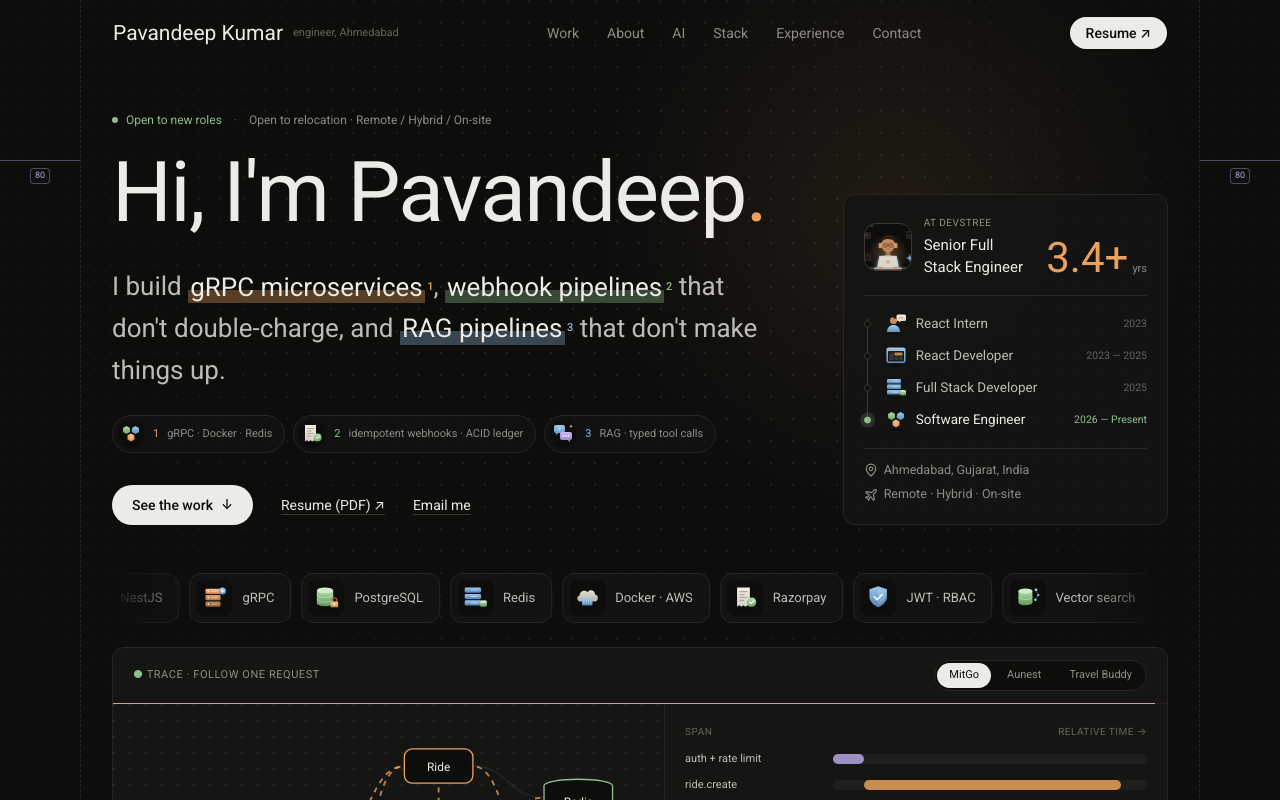
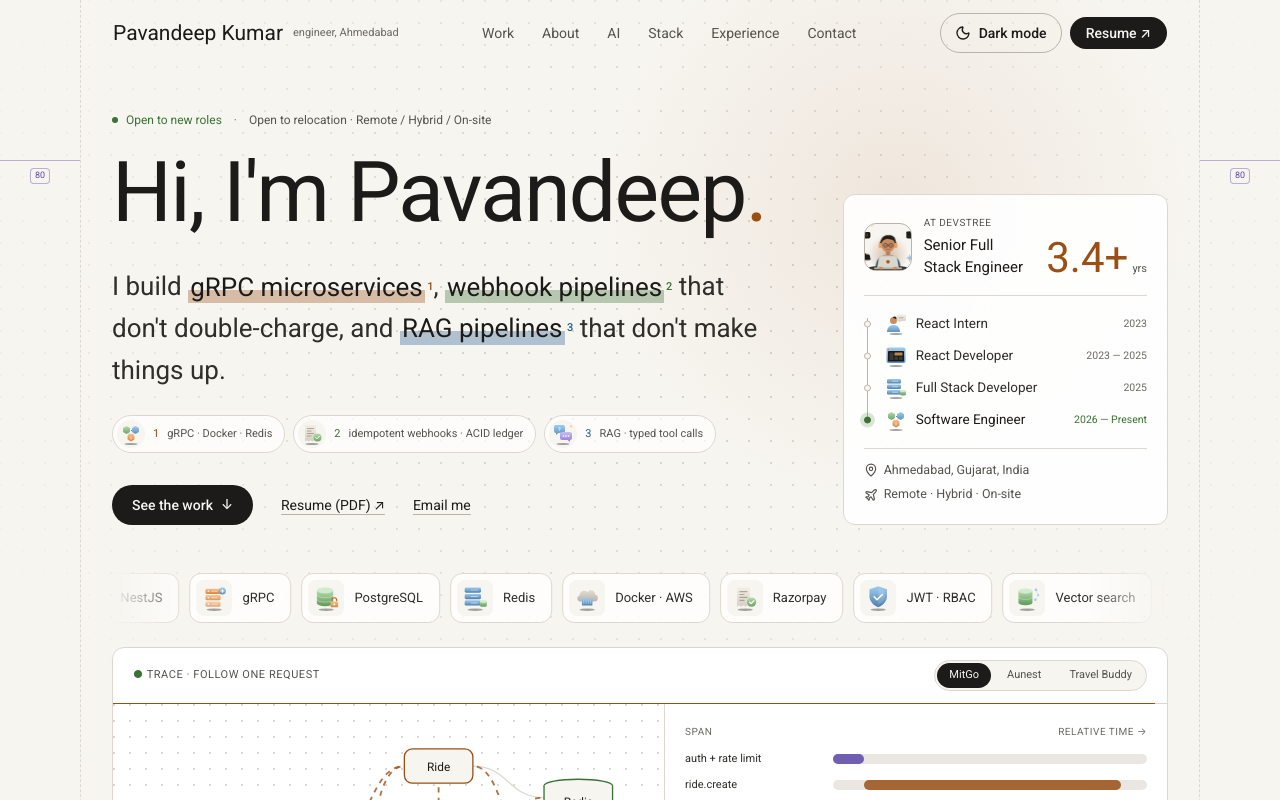
Before and after one commit to pavandeepkumar/pavandeep-portfolio-v5, a React (Vite) app: page / in a window 1280 px wide. Shown: the top 800 px of the page. Built offline with nearby package versions, Linux system fonts and the light colour scheme.

Commit message:
feat:added the light mode

```diff
--- a/index.html
+++ b/index.html
@@ -1,5 +1,5 @@
 <!doctype html>
-<html lang="en" class="dark scroll-smooth">
+<html lang="en" class="scroll-smooth" data-theme="dark">
   <head>
     <meta charset="UTF-8" />
     <script>
@@ -34,6 +34,19 @@
     <meta name="keywords" content="Full Stack Engineer, Node.js Developer, NestJS Developer, React Developer, Backend Engineer, TypeScript Developer, Microservices Engineer, AI Engineer, PostgreSQL, AWS, Docker" />
     <meta name="author" content="Pavandeep Kumar" />
     <meta name="theme-color" content="#0d0d0c" />
+    <script>
+      // Apply saved or system theme before first paint to avoid a flash.
+      (function() {
+        try {
+          var saved = localStorage.getItem('theme');
+          var theme = saved === 'light' || saved === 'dark'
+            ? saved
+            : (window.matchMedia('(prefers-color-scheme: light)').matches ? 'light' : 'dark');
+          document.documentElement.dataset.theme = theme;
+          document.querySelector('meta[name="theme-color"]').setAttribute('content', theme === 'light' ? '#f7f5f0' : '#0d0d0c');
+        } catch (_) {}
+      })();
+    </script>
 
     <!-- Open Graph / Social Cards -->
     <meta property="og:title" content="Pavandeep Kumar — Full Stack Engineer | Node.js | NestJS | React | AI" />
--- a/src/components/layout/Navbar.tsx
+++ b/src/components/layout/Navbar.tsx
@@ -1,5 +1,6 @@
 import React, { useState, useEffect, useLayoutEffect, useRef } from 'react';
 import { Container } from './Section';
+import { ThemeToggle } from './ThemeToggle';
 
 interface NavbarProps {
   onOpenResume: () => void;
@@ -84,7 +85,7 @@ export const Navbar: React.FC<NavbarProps> = ({ onOpenResume }) => {
         <div
           className={`relative overflow-hidden transition-all duration-500 ease-[cubic-bezier(.2,.7,.2,1)] ${
             floating
-              ? 'rounded-full border border-line-strong/70 bg-raised/75 shadow-[0_12px_40px_-12px_rgba(0,0,0,.8)] backdrop-blur-md'
+              ? 'rounded-full border border-line-strong/70 bg-raised/75 shadow-[0_12px_40px_-12px_var(--color-shadow)] backdrop-blur-md'
               : 'rounded-none border border-transparent'
           }`}
         >
@@ -112,7 +113,7 @@ export const Navbar: React.FC<NavbarProps> = ({ onOpenResume }) => {
             >
               {pill && (
                 <span
-                  className="absolute top-1/2 h-8 -translate-y-1/2 rounded-full border border-line-strong bg-white/[0.06] transition-all duration-300 ease-[cubic-bezier(.2,.7,.2,1)]"
+                  className="absolute top-1/2 h-8 -translate-y-1/2 rounded-full border border-line-strong bg-ink/[0.06] transition-all duration-300 ease-[cubic-bezier(.2,.7,.2,1)]"
                   style={{ left: pill.left, width: pill.width }}
                   aria-hidden="true"
                 />
@@ -142,6 +143,7 @@ export const Navbar: React.FC<NavbarProps> = ({ onOpenResume }) => {
             </nav>
 
             <div className="hidden items-center gap-2 lg:flex">
+              <ThemeToggle />
               <button
                 type="button"
                 onClick={onOpenResume}
@@ -156,10 +158,13 @@ export const Navbar: React.FC<NavbarProps> = ({ onOpenResume }) => {
               </button>
             </div>
 
+            <div className="flex items-center gap-1 lg:hidden">
+              {/* Icon-only on phones to leave room for the name; labelled from sm up. */}
+              <ThemeToggle className="px-2.5 [&>span]:hidden sm:px-3.5 sm:[&>span]:inline" />
               <button
                 type="button"
                 onClick={() => setMenuOpen((open) => !open)}
-              className="-mr-2 flex items-center gap-2 p-2 font-mono text-xs uppercase tracking-wider text-ink lg:hidden"
+                className="-mr-2 flex items-center gap-2 p-2 font-mono text-xs uppercase tracking-wider text-ink"
                 aria-expanded={menuOpen}
                 aria-controls="mobile-menu"
               >
@@ -173,6 +178,7 @@ export const Navbar: React.FC<NavbarProps> = ({ onOpenResume }) => {
                 </span>
                 {menuOpen ? 'Close' : 'Menu'}
               </button>
+            </div>
           </Container>
 
           {/* Reading progress along the bottom edge */}
--- /dev/null
+++ b/src/components/layout/ThemeToggle.tsx
@@ -0,0 +1,65 @@
+import React, { useEffect, useState } from 'react';
+import { Moon, Sun } from 'lucide-react';
+
+type Theme = 'light' | 'dark';
+
+const STORAGE_KEY = 'theme';
+const THEME_COLOR: Record<Theme, string> = { light: '#f7f5f0', dark: '#0d0d0c' };
+
+const readSaved = (): Theme | null => {
+  try {
+    const saved = localStorage.getItem(STORAGE_KEY);
+    return saved === 'light' || saved === 'dark' ? saved : null;
+  } catch {
+    return null;
+  }
+};
+
+const applyTheme = (theme: Theme) => {
+  document.documentElement.dataset.theme = theme;
+  document.querySelector('meta[name="theme-color"]')?.setAttribute('content', THEME_COLOR[theme]);
+};
+
+/** Light/dark switch. The initial theme is set in index.html before paint; this keeps it in sync. */
+export const ThemeToggle: React.FC<{ className?: string }> = ({ className = '' }) => {
+  const [theme, setTheme] = useState<Theme>(() =>
+    document.documentElement.dataset.theme === 'light' ? 'light' : 'dark'
+  );
+
+  // Follow the system setting until the visitor picks a theme themselves.
+  useEffect(() => {
+    const mq = window.matchMedia('(prefers-color-scheme: light)');
+    const onChange = (e: MediaQueryListEvent) => {
+      if (readSaved()) return;
+      const next: Theme = e.matches ? 'light' : 'dark';
+      applyTheme(next);
+      setTheme(next);
+    };
+    mq.addEventListener('change', onChange);
+    return () => mq.removeEventListener('change', onChange);
+  }, []);
+
+  const toggle = () => {
+    const next: Theme = theme === 'light' ? 'dark' : 'light';
+    applyTheme(next);
+    setTheme(next);
+    try {
+      localStorage.setItem(STORAGE_KEY, next);
+    } catch {}
+  };
+
+  const nextLabel = theme === 'light' ? 'Dark mode' : 'Light mode';
+
+  return (
+    <button
+      type="button"
+      onClick={toggle}
+      aria-label={`Switch to ${nextLabel.toLowerCase()}`}
+      title={`Switch to ${nextLabel.toLowerCase()}`}
+      className={`inline-flex min-h-10 items-center gap-2 whitespace-nowrap rounded-full border border-line-strong px-3.5 text-sm font-medium text-ink transition-colors hover:border-accent hover:text-accent ${className}`}
+    >
+      {theme === 'light' ? <Moon size={16} aria-hidden="true" /> : <Sun size={16} aria-hidden="true" />}
+      <span>{nextLabel}</span>
+    </button>
+  );
+};
--- a/src/components/resume/ResumeSection.tsx
+++ b/src/components/resume/ResumeSection.tsx
@@ -21,7 +21,7 @@ const PaperPreview: React.FC<{ onOpen: () => void }> = ({ onOpen }) => (
     {/* Back sheet */}
     <span className="absolute inset-0 translate-x-3 translate-y-2 rotate-6 rounded-lg border border-line-strong bg-[#2a2724] transition-transform duration-500 group-hover:translate-x-5 group-hover:rotate-[9deg]" />
     {/* Front sheet */}
-    <span className="absolute inset-0 -rotate-3 overflow-hidden rounded-lg bg-[#efeae0] p-4 text-left shadow-[0_24px_50px_-20px_rgba(0,0,0,.9)] transition-transform duration-500 ease-[cubic-bezier(.2,.7,.2,1)] group-hover:-translate-y-2 group-hover:rotate-0">
+    <span className="absolute inset-0 -rotate-3 overflow-hidden rounded-lg bg-[#efeae0] p-4 text-left shadow-[0_24px_50px_-20px_var(--color-shadow)] transition-transform duration-500 ease-[cubic-bezier(.2,.7,.2,1)] group-hover:-translate-y-2 group-hover:rotate-0">
       <span className="flex items-center gap-2">
         <span className="flex h-7 w-7 items-center justify-center rounded-md bg-accent font-serif text-[12px] text-bg">PK</span>
         <span>
--- a/src/components/tech/TechUniverse.tsx
+++ b/src/components/tech/TechUniverse.tsx
@@ -149,7 +149,7 @@ export const TechUniverse: React.FC = () => {
         onMouseEnter={() => setHoverCat(cat)}
         onMouseLeave={() => setHoverCat(null)}
         className={`relative rounded-lg border bg-raised p-4 transition-all duration-300 ${
-          isActive ? 'border-line-strong shadow-[0_10px_30px_-15px_rgba(0,0,0,.9)]' : 'border-line'
+          isActive ? 'border-line-strong shadow-[0_10px_30px_-15px_var(--color-shadow)]' : 'border-line'
         } ${inView ? 'anim-in' : 'opacity-0'}`}
         style={{ '--d': `${200 + i * 110}ms` } as React.CSSProperties}
       >
@@ -178,7 +178,7 @@ export const TechUniverse: React.FC = () => {
                 onClick={() => pick(item)}
                 aria-pressed={isSelected}
                 className={`inline-flex items-center gap-1.5 rounded-full border px-2.5 py-1 font-mono text-[11.5px] transition-all duration-200 hover:-translate-y-px ${
-                  isSelected ? pillActive[tone] : `${pillIdle[tone]} hover:bg-white/[0.05]`
+                  isSelected ? pillActive[tone] : `${pillIdle[tone]} hover:bg-ink/[0.05]`
                 }`}
               >
                 <span className={`h-1.5 w-1.5 rounded-full border border-current ${isCore ? 'bg-current' : ''}`} aria-hidden="true" />
--- a/src/index.css
+++ b/src/index.css
@@ -19,6 +19,25 @@
   --color-ok: #8fbf88;
   --color-sky: #8db6dc;
   --color-violet: #b4a4e2;
+  --color-shadow: rgba(0, 0, 0, 0.85);
+}
+
+/* Light palette: high-contrast warm paper. Every text tone meets WCAG AA on bg. */
+:root[data-theme="light"] {
+  --color-bg: #f7f5f0;
+  --color-raised: #ffffff;
+  --color-tint: #f5ede1;
+  --color-line: #dcd8cf;
+  --color-line-strong: #b9b4a9;
+  --color-ink: #1c1b19;
+  --color-body: #2f2e2a;
+  --color-muted: #54534e;
+  --color-faint: #6b6a64;
+  --color-accent: #9a4f14;
+  --color-ok: #3a7134;
+  --color-sky: #245f8f;
+  --color-violet: #5b45a8;
+  --color-shadow: rgba(40, 30, 20, 0.22);
 }
 
 @layer base {
@@ -27,6 +46,9 @@
     scroll-behavior: smooth;
     scroll-padding-top: 5rem;
     -webkit-text-size-adjust: 100%;
+  }
+  html[data-theme="light"] {
+    color-scheme: light;
   }
 
   body {
```
Lines whose indentation alone changed are shown as unchanged.
